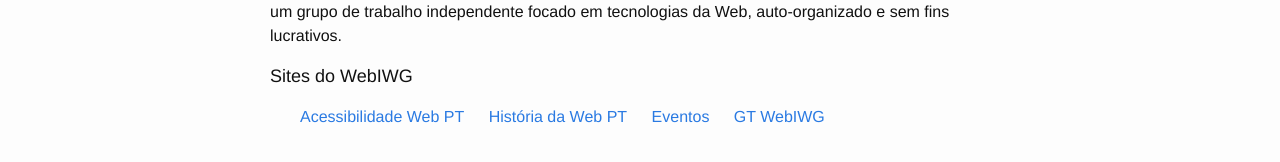
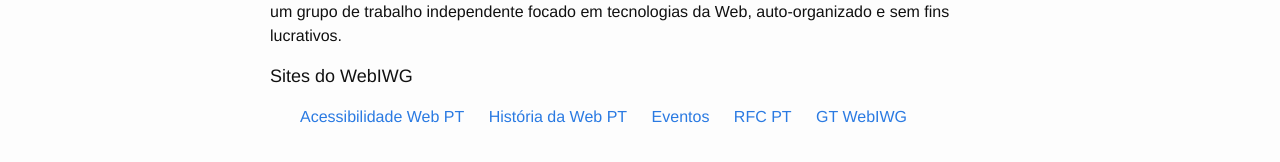
Before and after one commit to webiwg/eventos-web, a Jekyll site: the page built from index.html, in a window 1280 px wide. Shown: the part 693-855 px from the top of the page. Built offline with Jekyll 4.4.1, drawn with Linux system fonts in a browser that asks for light colours.

Commit message:
webiwg/webiwg-issues#9: rfc-pt adicionado ao rodapé

```diff
--- a/_includes/footer-webiwg.html
+++ b/_includes/footer-webiwg.html
@@ -12,38 +12,9 @@
       <li><a href="http://acessibilidade.pt.webiwg.org/">Acessibilidade Web PT</a></li>
       <li><a href="http://historia.pt.webiwg.org/">História da Web PT</a></li>
       <li><a href="http://eventos.webiwg.org/">Eventos</a></li>
+      <li><a href="http://rfc.pt.webiwg.org/">RFC PT</a></li>
       <li><a href="http://www.webiwg.org/">GT WebIWG</a></li>
     </ul>
-    <!--
-    <div class="footer-col-wrapper">
-      <div class="footer-col footer-col-1">
-        <ul class="contact-list">
-          <li>
-            {% if site.author %} {{ site.author | escape }} {% else %} {{ site.title | escape }} {% endif %}
-          </li>
-        </ul>
-      </div>
-
-      <div class="footer-col footer-col-2">
-        <ul class="social-media-list">
-          {% if site.github_username %}
-          <li>
-            {% include icon-github.html username=site.github_username %}
-          </li>
-          {% endif %} {% if site.twitter_username %}
-          <li>
-            {% include icon-twitter.html username=site.twitter_username %}
-          </li>
-          {% endif %}
-        </ul>
-      </div>
-
-      <div class="footer-col footer-col-3">
-        <p>{{ site.description | escape }}</p>
-      </div>
-    </div>
-    -->
-
   </div>
 
 </footer>
```
